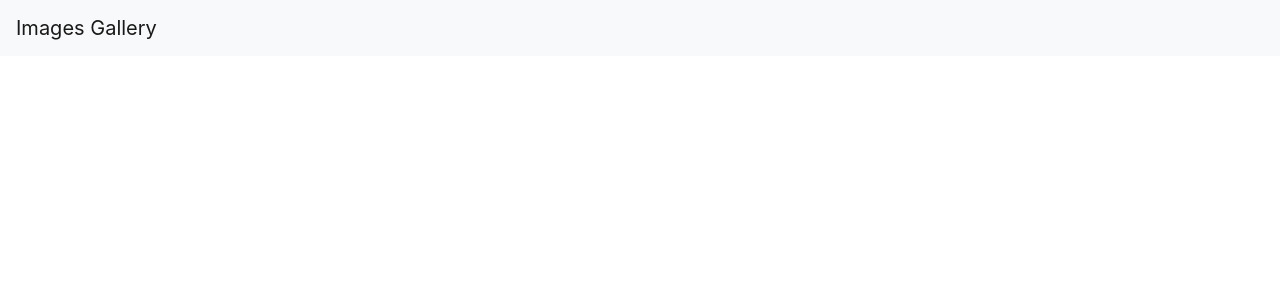
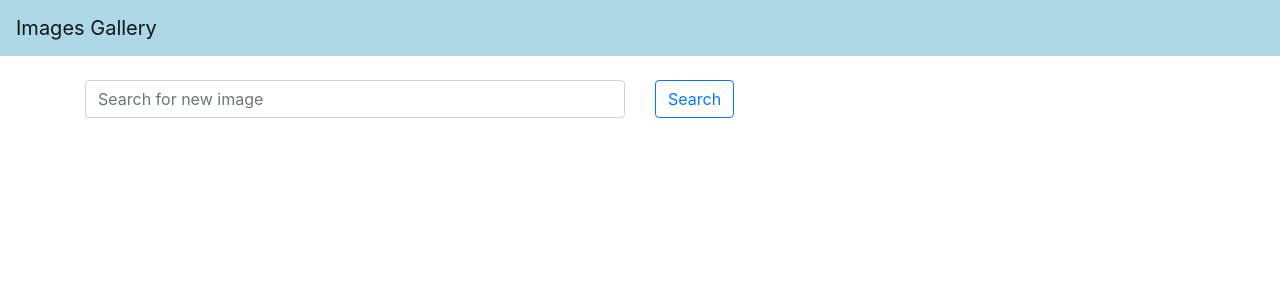
Before and after one commit to Devmustroc/unsplash_img, a React (Create React App) app: page / in a window 1280 px wide. Shown: the top 300 px of the page. Built offline with nearby package versions, Linux system fonts and the light colour scheme.

Commit message:
Css Bootstrap styling

```diff
--- a/src/App.js
+++ b/src/App.js
@@ -1,10 +1,12 @@
 import 'bootstrap/dist/css/bootstrap.min.css';
 import Header from "./components/Header";
+import Search from "./components/Search";
 
 const App = () =>{
   return (
     <div className="App">
         <Header title="Images Gallery"></Header>
+        <Search></Search>
     </div>
   );
 }
--- a/src/components/Header.js
+++ b/src/components/Header.js
@@ -1,9 +1,12 @@
 import React from "react";
 import { Navbar } from "react-bootstrap";
+const navbarStyle = {
+    backgroundColor: 'lightblue'
+}
 
 const Header = ({ title }) => {
     return (
-        <Navbar bg="light" variant="light">
+        <Navbar style={navbarStyle} variant="light">
                 <Navbar.Brand href="/">{title}</Navbar.Brand>
         </Navbar>
     )
--- /dev/null
+++ b/src/components/Search.js
@@ -0,0 +1,24 @@
+import React from "react";
+import {Container, Row, Col, Form, Button} from "react-bootstrap";
+
+const Search = () => {
+    return (
+        <Container className="mt-4">
+            <Row>
+                <Col>
+                    <Form>
+                        <Row>
+                            <Col>
+                                <Form.Control placeholder="Search for new image" />
+                            </Col>
+                            <Col>
+                                <Button variant="outline-primary" type="submit">Search</Button>
+                            </Col>
+                        </Row>
+                    </Form>
+                </Col>
+            </Row>
+        </Container>
+    )
+};
+export default Search;
```
